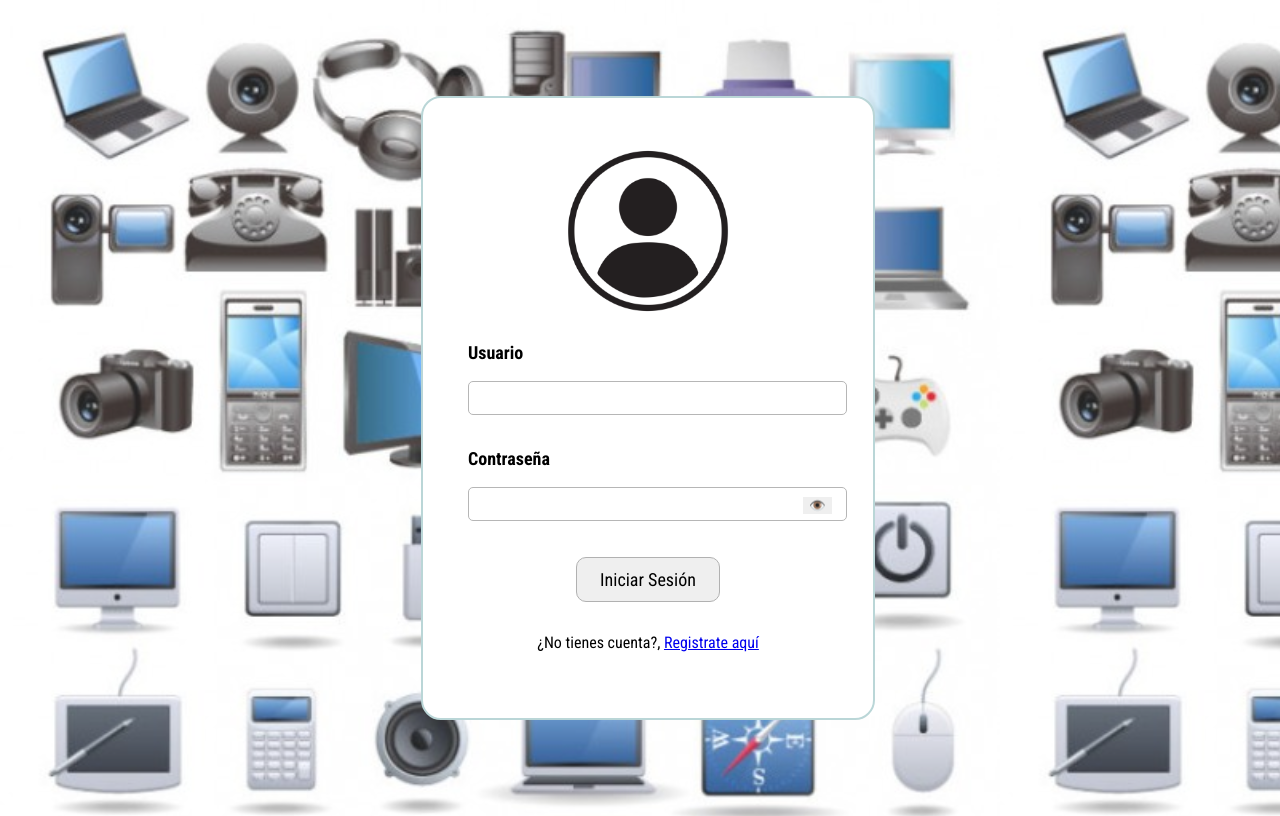
After one commit to ELLOQUIUS/proyecto-uneweb, a PHP site: page /iniciar_sesion.php in a window 1280 px wide. The commit adds this page. Run offline with PHP 8.4, Linux system fonts and the light colour scheme.

Commit message:
Se crea el frontend basico del inicio de sesion y el registro

```diff
--- a/css/styles.css
+++ b/css/styles.css
@@ -44,6 +44,7 @@
     border-radius: 10px;
     margin-right: 50px;
     transition: transform 0.3s ease;
+    font-size: 15px;
 }
 
 .enlace:hover{
@@ -85,7 +86,7 @@
     text-align: center;
 }
 
-.imagen{
+.imagen-producto{
     width: 100%;
     height: 50%;
     background-position: center;
@@ -149,3 +150,106 @@
     transition: transform 0.3s ease, background-color 0.3s ease;
     width: 50%;
 }
+
+.fondo{
+    background-image: url(../img/productos_tecnologicos.png);
+    background-color: rgba(255, 255, 255, 0.139); /* Capa blanca semi-transparente */
+    background-blend-mode: lighten;
+    width: 100vw;
+    height: 100vh;
+    background-size: 1000px;
+    display: flex;
+    align-items: center;
+    justify-content: center;
+}
+
+.iniciar-sesion{
+    border: solid rgb(186, 214, 215) 2px;
+    width: 450px;
+    height: 620px;
+    background-color: rgb(255, 255, 255);
+    border-radius: 20px;
+    display: flex;
+    flex-direction: column;
+    align-items: center;
+}
+
+.imagen-usuario{
+    background-image: url(../img/usuario.png);
+    margin-top: 40px;
+    width: 60%;
+    height: 30%;
+    background-size: contain;
+    background-position: center;
+    background-repeat: no-repeat;
+}
+
+.datos-usuario{
+    display: flex;
+    width: 80%;
+    height: 60%;
+    text-align: left;
+    flex-direction: column;
+    row-gap: 15px;
+}
+
+.contenedor-input-usuario,.contenedor-input-contrasena,.contenedor-input-confirmar{
+    font-weight: bold;
+    font-size: 18px;
+}
+
+.contenedor-input-confirmar{
+    margin-top: -20px;
+}
+
+.input_usuario,.input_contrasena{
+    width: 100%;
+    height: 30px;
+    border: solid rgb(182, 182, 182) 1px;
+    border-radius: 5px;
+    padding-left: 15px;
+    font-size: 17px;
+}
+
+.ojito{
+    transform: translate(335px,-28px);
+    border: none;
+    cursor: pointer;
+}
+
+.iniciar-sesion-iniciar:hover{
+    background-color: rgb(99, 213, 225);
+    border: solid black 1.5px;
+}
+
+.iniciar-sesion-iniciar{
+    width: 40%;
+    height: 45px;
+    margin-left: 30%;
+    font-size: 18px;
+    transition: transform 0.3s ease, background-color 0.3s ease, border 0.3s ease;
+    border: solid rgb(177, 177, 177) 1px;
+}
+
+#enlace_iniciar_sesion{
+    text-decoration: none;
+    color: black;
+}
+
+#enlace_iniciar_sesion:visited{
+    color: black;
+}
+
+.enlace-registro{
+    text-align: center;
+}
+
+.registrar{
+    height: 750px;
+}
+
+.checkbox-admin{
+    display: flex;
+    column-gap: 7px;
+    margin-bottom: 10px;
+}
--- /dev/null
+++ b/iniciar_sesion.php
@@ -0,0 +1,24 @@
+<?php
+    include "./conexion.php";
+    include "./heading.php" ?>
+
+<body class="fondo">
+    <form class="iniciar-sesion" method="post">
+        <div class="imagen-usuario"></div>
+        <div class="datos-usuario">
+            <div class="contenedor-input-usuario">
+                <p>Usuario</p>
+                <label id="input_usuario"><input class="input_usuario" id="usuario" type="text" required></label>
+            </div>
+            <div class="contenedor-input-contrasena">
+                <p>Contraseña</p>
+                <label id="input_contrasena">
+                <input class="input_contrasena" id="contrasena" type="password" required>
+                <button class="ojito"> 👁️ </button>
+                </label>
+            </div>
+            <button class="inicio-sesion iniciar-sesion-iniciar"><a id="enlace_iniciar_sesion" href="./index.php">Iniciar Sesión</a></button>
+            <p class="enlace-registro">¿No tienes cuenta?, <a href="./registrar.php">Registrate aquí</a></p>
+        </div>
+    </form>
+</body>
--- a/navegacion.php
+++ b/navegacion.php
@@ -4,5 +4,5 @@
         <a class="enlace" href="index.php">Home</a>
         <a class="enlace" href="carrito.php">Carrito</a>
     </div>
-    <button class="inicio-sesion">Iniciar Sesión</button>
+    <a href="iniciar_sesion.php"><button class="inicio-sesion">Iniciar Sesión</button></a>
 </div>
--- a/producto.php
+++ b/producto.php
@@ -2,7 +2,7 @@
 <div class="producto">
     <h3><?= $row["nombre"];?></h3>
     <p class="precio"><?= $row["precio"];?> $</p>
-    <img class="imagen" src="<?= $row["foto"];?>" alt="<?= $row["nombre"];?>">
+    <img class="imagen-producto" src="<?= $row["foto"];?>" alt="<?= $row["nombre"];?>">
     <p class="descripcion"><?= $row["descripcion"];?></p>
     <div class="botones">
         <button class="boton boton-agregar">Agregar a Carrito</button>
```
Also changed, not shown: registrar.php (added, +36 -0 lines), img/productos_tecnologicos.png (added), img/usuario.png (added).
